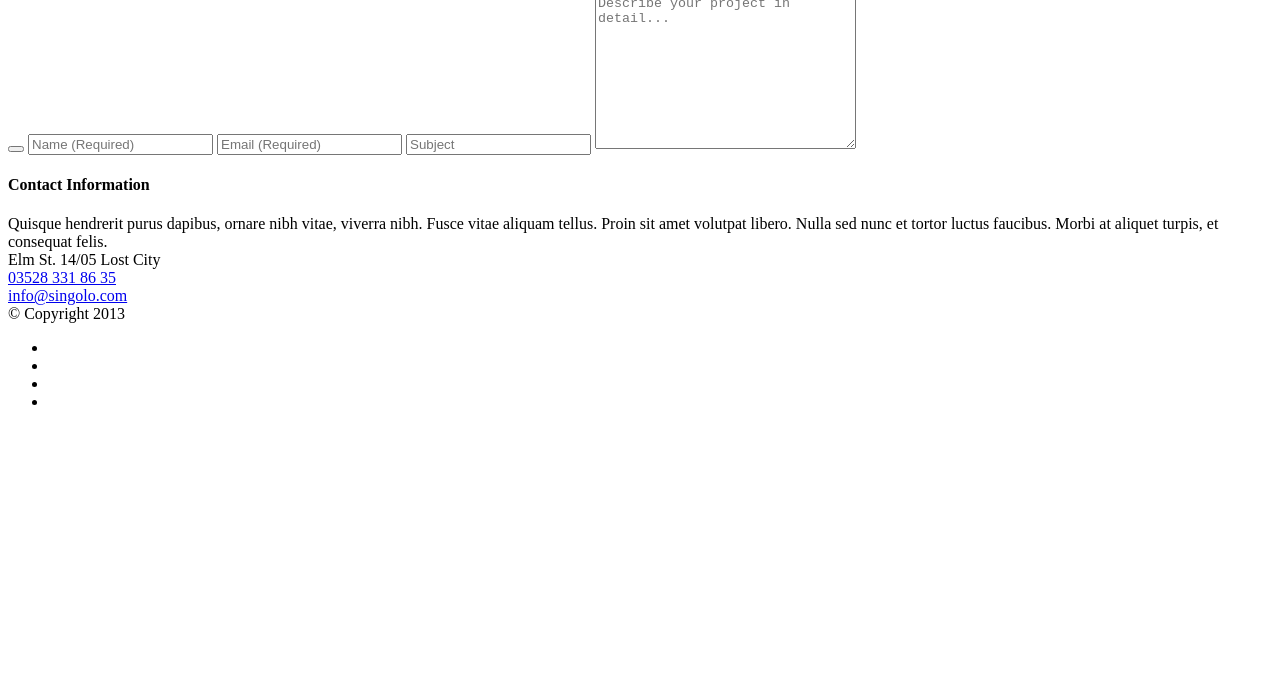
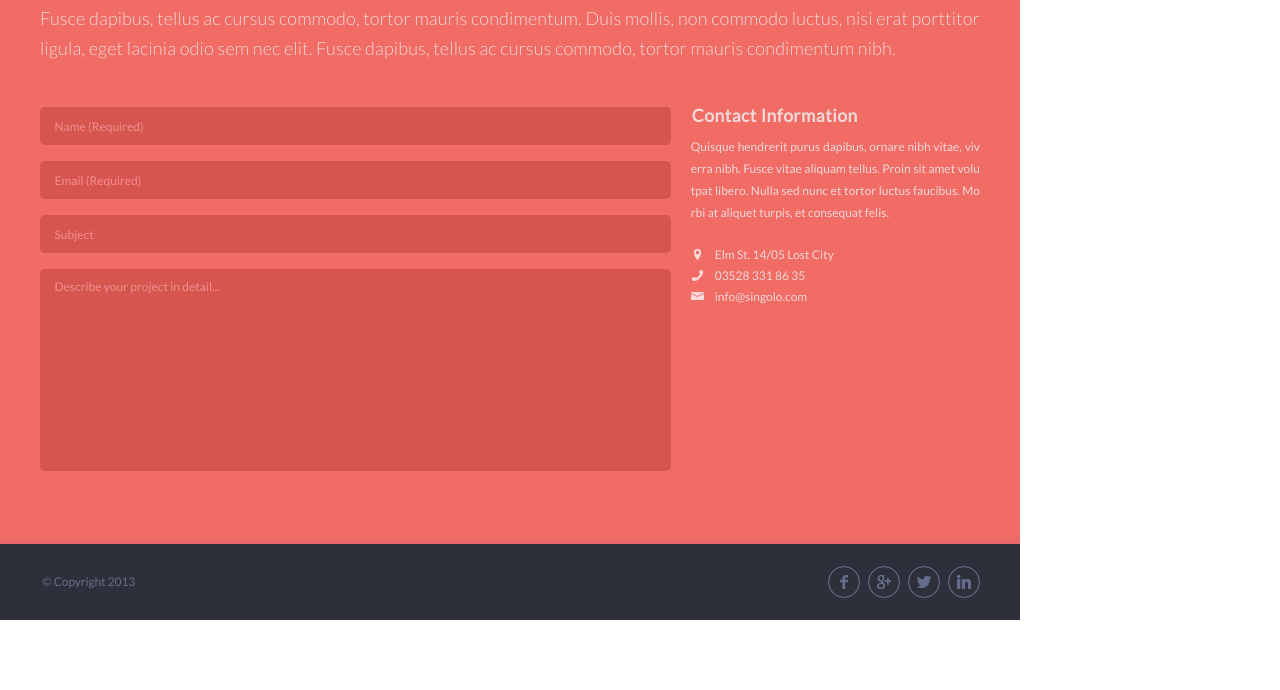
Before and after one commit to ermuhanoff/singolo, a plain HTML site: page singolo3.html in a window 1280 px wide. Shown: the part 110-800 px from the top of the page. Drawn offline with Linux system fonts and the light colour scheme.

Commit message:
fix: change css path

```diff
--- a/singolo3.html
+++ b/singolo3.html
@@ -4,7 +4,7 @@
     <meta charset="utf-8" />
     <title>Singolo 3</title>
     <meta name="viewport" content="width=device-width, initial-scale=1" />
-    <link rel="stylesheet" href="/style.css" />
+    <link rel="stylesheet" href="/singolo3.css" />
   </head>
   <body>
     <section class="get-a-quote main">
```
